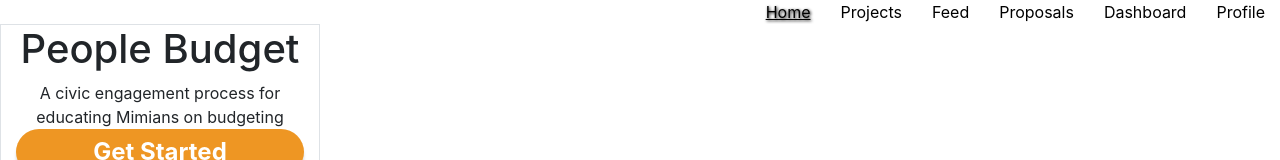
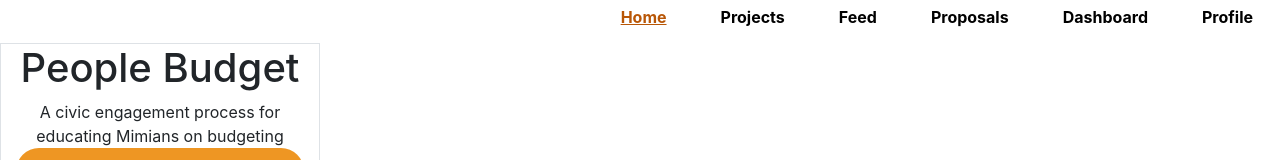
Before and after one commit to livio-zanardo/peoplebudget, a React (Create React App) app in the folder view/: page / in a window 1280 px wide. In both pictures the pointer is over the link "Home". Shown: the top 160 px of the page. Built offline with nearby package versions, Linux system fonts and the light colour scheme.

Commit message:
Navbar styling

```diff
--- a/view/src/components/Navbar/NavButton/index.jsx
+++ b/view/src/components/Navbar/NavButton/index.jsx
@@ -5,9 +5,12 @@ import { links } from './index.module.css';
 const NavButton = ({ text, link }) => {
     return (
         <div className={`col-sm-auto text-center text-capitalize`}>
+            <h6 className='p-2 mx-1 font-weight-bold'>
             <Link className={`${links}`} to={link}>
                 {text}
             </Link>
+            </h6>
+
         </div>
     );
 };
--- a/view/src/components/Navbar/NavButton/index.module.css
+++ b/view/src/components/Navbar/NavButton/index.module.css
@@ -3,18 +3,19 @@
 }
 
 .links:hover {
-    color: rgba(0, 0, 0, 1) !important;
+    color: rgb(184, 86, 6) !important;
     cursor: pointer;
-    text-shadow: 1px 1px 3px rgba(0, 0, 0, 1);
+    /* text-shadow: 1px 1px 3px rgba(0, 0, 0, 1); */
     animation-name: linkHover;
     animation-duration: .25s;
 }
 
 @keyframes linkHover {
     from {
-        text-shadow: 1px 1px 3px rgba(0, 0, 0, 0);
+        /* text-shadow: 1px 1px 3px rgba(0, 0, 0, 0); */
     }
     to {
-        text-shadow: 1px 1px 3px rgba(0, 0, 0, 1);
+        /* text-shadow: 1px 1px 3px rgba(0, 0, 0, 1); */
     }
+
 }
--- a/view/src/components/Navbar/index.jsx
+++ b/view/src/components/Navbar/index.jsx
@@ -1,5 +1,6 @@
 import React from 'react';
 import NavButton from './NavButton/index';
+
 
 const Navbar = (props) => {
     const mapButtons = (options) =>
@@ -7,7 +8,7 @@ const Navbar = (props) => {
     return (
         <div className="row">
             <div className="col-sm-auto ml-auto">
-                <div className="row">
+                <div className="row ">
                     {mapButtons(props.options ? props.options : [{ text: 'home', link: '/' }])}
                 </div>
             </div>
```
